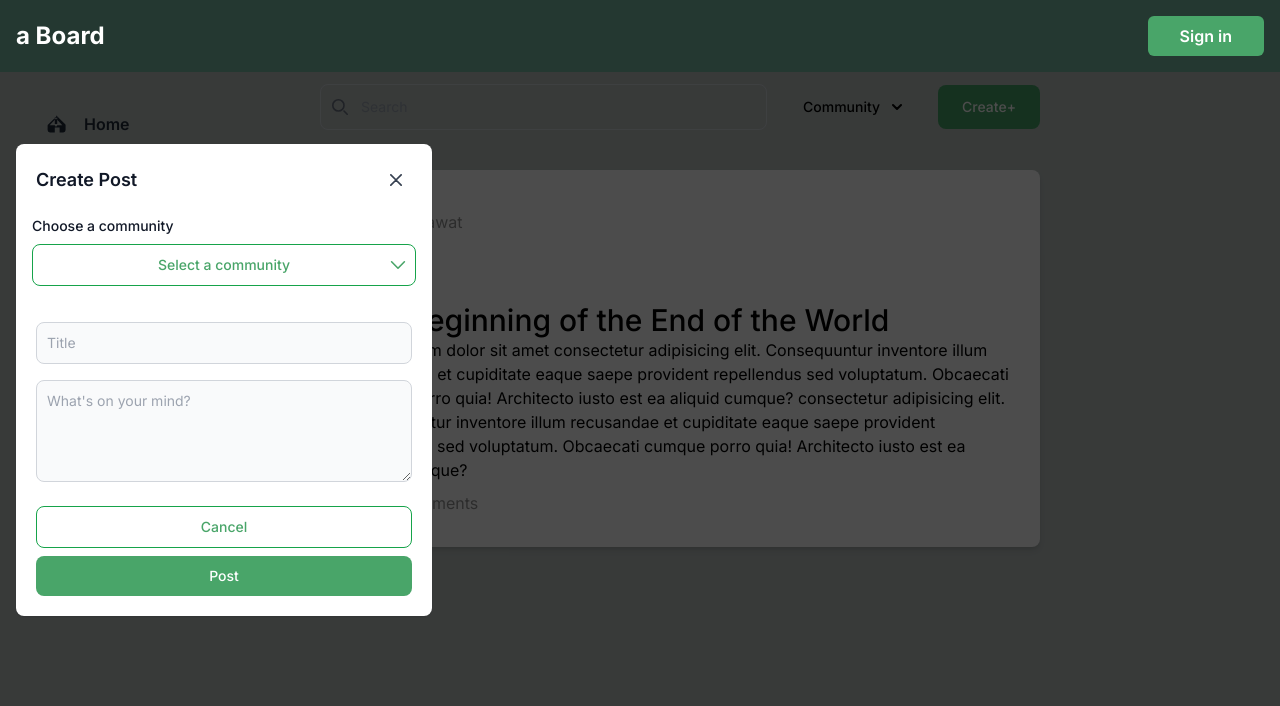
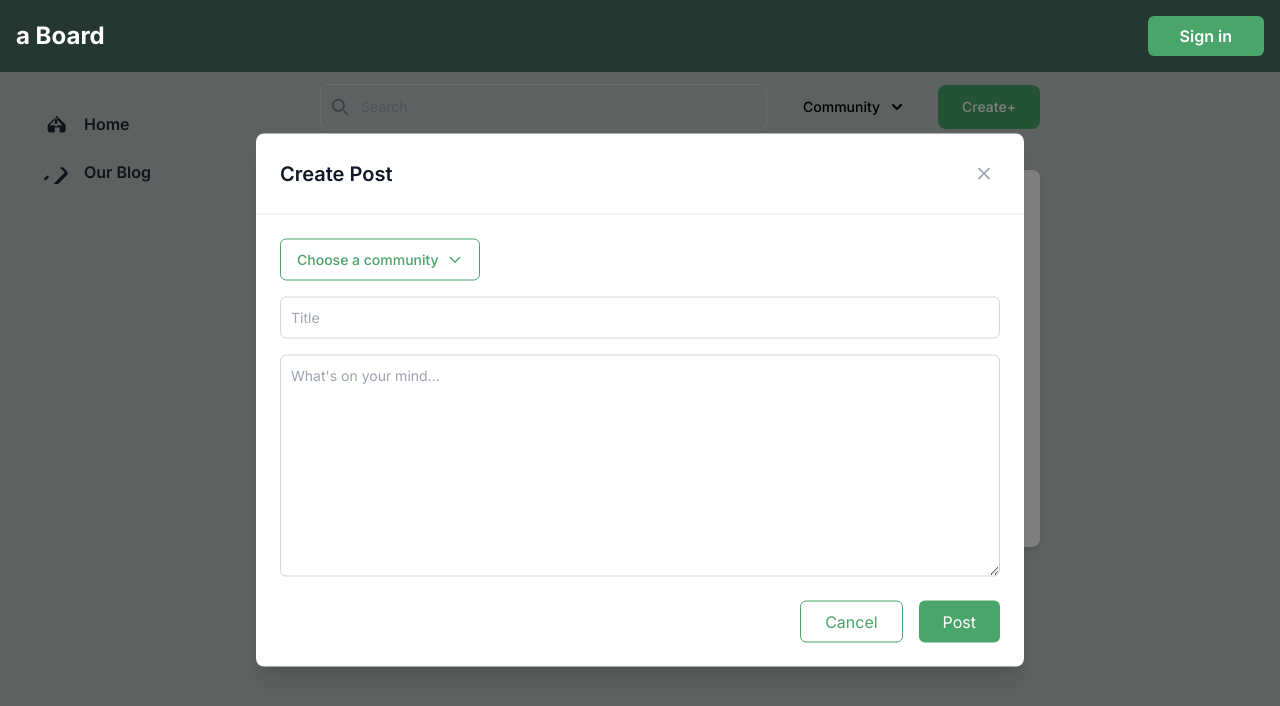
Before and after one commit to NolthawatD/Blog-Challenge, a Next.js app in the folder blog-frontend/: page /post in a window 1280 px wide. Shown: the top 706 px of the page. Built offline with nearby package versions, Linux system fonts and the light colour scheme.

Commit message:
Modal create post

```diff
--- a/blog-frontend/src/app/(landing-page)/post/page.tsx
+++ b/blog-frontend/src/app/(landing-page)/post/page.tsx
@@ -147,76 +147,66 @@ export default function Home() {
 
 			<div>
 				{/* <!-- Backdrop --> */}
-				<div id="modal-backdrop" className="fixed inset-0 bg-black bg-opacity-70"></div>
+				<div id="modal-backdrop" className="fixed inset-0 bg-black bg-opacity-50"></div>
 
 				{/* <!-- Main modal --> */}
 				<div
 					id="crud-modal"
 					tabIndex={-1}
 					aria-hidden="true"
-					className="overflow-y-auto overflow-x-hidden fixed top-0 right-0 left-0 z-50 justify-center items-center w-full md:inset-0 h-[calc(100%-1rem)] max-h-full mr-10 mt-32 pb-20"
+					className="fixed top-1/2 left-1/2 transform -translate-x-1/2 -translate-y-1/2 z-50 w-full max-w-3xl "
 				>
-					<div className="relative p-4 w-full max-w-md max-h-full">
-						{/* <!-- Modal content --> */}
-						<div className="relative bg-white rounded-lg shadow dark:bg-gray-700">
+					<div className="relative bg-white rounded-lg shadow-xl sm:mx-0 mx-4">
 						{/* <!-- Modal header --> */}
-							<div className="flex items-center justify-between px-4  pt-4 md:p-5">
-								<h3 className="text-lg font-semibold text-gray-900 dark:text-white">Create Post</h3>
+						<div className="flex items-center justify-between p-6 border-b">
+							<h3 className="text-xl font-semibold text-gray-900">Create Post</h3>
 							<button
 								type="button"
-									className="text-gray-700 bg-transparent rounded-lg text-sm w-8 h-8 ms-auto inline-flex justify-center items-center dark:hover:bg-gray-600 dark:hover:text-white"
+								className="text-gray-400 bg-transparent hover:bg-gray-200 hover:text-gray-900 rounded-lg text-sm w-8 h-8 inline-flex justify-center items-center"
 								data-modal-toggle="crud-modal"
 							>
 								<svg className="w-3 h-3" aria-hidden="true" xmlns="http://www.w3.org/2000/svg" fill="none" viewBox="0 0 14 14">
 									<path
 										stroke="currentColor"
-											stroke-linecap="round"
-											stroke-linejoin="round"
-											stroke-width="2"
+										strokeLinecap="round"
+										strokeLinejoin="round"
+										strokeWidth="2"
 										d="m1 1 6 6m0 0 6 6M7 7l6-6M7 7l-6 6"
 									/>
 								</svg>
 							</button>
 						</div>
 
+						<form className="p-6">
 							{/* Community selection dropdown */}
-							<div className="px-4 mb-4">
-								<label htmlFor="community" className="block mb-2 text-sm font-medium text-gray-900 dark:text-white">
-									Choose a community
-								</label>
-								<div className="relative">
+							<div className="mb-4">
 								<button
 									id="communityDropdown"
 									onClick={toggleDropdownModal}
 									type="button"
-										className="w-full bg-white border border-green-600 focus:outline-none hover:bg-gray-100 focus:ring-4 focus:ring-gray-100 font-medium rounded-lg text-sm px-5 py-2.5 dark:bg-gray-800 dark:text-green-600 dark:border-gray-600 dark:hover:bg-gray-700 dark:hover:border-gray-600 dark:focus:ring-gray-700"
+									className="w-full md:w-auto bg-white border border-custom-success text-custom-success hover:bg-green-50 font-medium rounded-md text-sm px-4 py-2.5 text-left inline-flex items-center justify-between"
 								>
-										{selectedCommunity || "Select a community"}
+									{selectedCommunity || "Choose a community"}
 									<svg
-											className="w-4 h-4 ml-2 absolute right-2.5 top-1/2 transform -translate-y-1/2"
-											aria-hidden="true"
+										className="w-4 h-4 ml-2"
+										fill="none"
+										stroke="currentColor"
+										viewBox="0 0 24 24"
 										xmlns="http://www.w3.org/2000/svg"
-											fill="none"
-											viewBox="0 0 10 6"
 									>
-											<path
-												stroke="currentColor"
-												strokeLinecap="round"
-												strokeLinejoin="round"
-												strokeWidth="1"
-												d="m1 1 4 4 4-4"
-											/>
+										<path strokeLinecap="round" strokeLinejoin="round" strokeWidth={2} d="M19 9l-7 7-7-7" />
 									</svg>
 								</button>
 
 								{dropdownOpenModal && (
-										<ul className="absolute z-10 w-full py-2 mt-1 bg-white rounded-md shadow-lg dark:bg-gray-700">
+									<div className="relative">
+										<ul className="absolute z-10 w-full py-2 mt-1 bg-white rounded-md shadow-lg">
 											{communities.map((community) => (
 												<li key={community}>
 													<button
 														onClick={() => handleCommunitySelect(community)}
-														className={`flex justify-between items-center w-full px-4 py-2 text-sm text-left text-gray-700 hover:bg-gray-100 dark:text-gray-200 dark:hover:bg-gray-600 ${
-															selectedCommunity === community ? "bg-green-100 dark:bg-gray-600" : ""
+														className={`flex justify-between items-center w-full px-4 py-2 text-sm text-left text-gray-700 hover:bg-gray-100 ${
+															selectedCommunity === community ? "bg-green-50" : ""
 														}`}
 													>
 														<span>{community}</span>
@@ -233,47 +223,32 @@ export default function Home() {
 												</li>
 											))}
 										</ul>
+									</div>
 								)}
 							</div>
-							</div>
 
-							{/* <!-- Modal body --> */}
-							<form className="p-4 md:p-5">
-								<div className="grid gap-4 mb-4 grid-cols-2">
-									<div className="col-span-2">
 							<input
 								id="title"
-											className="block p-2.5 w-full text-sm text-gray-900 bg-gray-50 rounded-lg border border-gray-300 focus:ring-blue-500 focus:border-blue-500 dark:bg-gray-600 dark:border-gray-500 dark:placeholder-gray-400 dark:text-white dark:focus:ring-blue-500 dark:focus:border-blue-500"
+								className="block p-2.5 mb-4 w-full text-sm text-gray-900 bg-white rounded-md border border-gray-300 focus:ring-green-500 focus:border-green-500"
 								placeholder="Title"
-										></input>
-									</div>
-								</div>
+							/>
 
-								<div className="grid gap-4 mb-4 grid-cols-2">
-									<div className="col-span-2">
 							<textarea
 								id="description"
-											rows={4}
-											className="block p-2.5 w-full text-sm text-gray-900 bg-gray-50 rounded-lg border border-gray-300 focus:ring-blue-500 focus:border-blue-500 dark:bg-gray-600 dark:border-gray-500 dark:placeholder-gray-400 dark:text-white dark:focus:ring-blue-500 dark:focus:border-blue-500"
-											placeholder="What's on your mind?"
+								rows={10}
+								className="block p-2.5 w-full text-sm text-gray-900 bg-white rounded-md border border-gray-300 focus:ring-green-500 focus:border-green-500"
+								placeholder="What's on your mind..."
 							></textarea>
-									</div>
-								</div>
 
-								<div className="flex flex-col items-center space-y-2 pt-2">
-									<div className="flex w-full">
-										<button className="w-full bg-white border border-green-600 focus:outline-none hover:bg-gray-100 focus:ring-4 focus:ring-gray-100 font-medium rounded-lg text-sm px-5 py-2.5 dark:bg-gray-800 dark:text-green-600 dark:border-gray-600 dark:hover:bg-gray-700 dark:hover:border-gray-600 dark:focus:ring-gray-700">
+							<div className="flex justify-end space-x-4 mt-6">
+								<button type="button" className="px-6 py-2 border border-custom-success text-custom-success rounded-md hover:bg-green-50">
 									Cancel
 								</button>
-									</div>
-									<div className="flex w-full">
-										<button className="w-full bg-custom-success border-transparent text-white focus:outline-none hover:bg-gray-100 focus:ring-4 focus:ring-gray-100 font-medium rounded-lg text-sm px-5 py-2.5 dark:bg-gray-800 dark:text-green-600 dark:border-gray-600 dark:hover:bg-gray-700 dark:hover:border-gray-600 dark:focus:ring-gray-700">
+								<button type="submit" className="px-6 py-2 bg-custom-success text-white rounded-md hover:bg-custom-success">
 									Post
 								</button>
 							</div>
-								</div>
 						</form>
-						</div>
 					</div>
 				</div>
 			</div>
--- a/blog-frontend/src/app/globals.css
+++ b/blog-frontend/src/app/globals.css
@@ -28,9 +28,9 @@ body {
 	color: #939494;
 }
 
-.text-green-600{
+.text-custom-success{
 	color: #49A569;
 }
-.border-green-600	{
+.border-custom-success	{
 	color: #49A569;
 }
```
Also changed, not shown: blog-frontend/src/app/(landing-page)/post/[id]/page.tsx (+6 -6 lines). Lines whose indentation alone changed are shown as unchanged.
